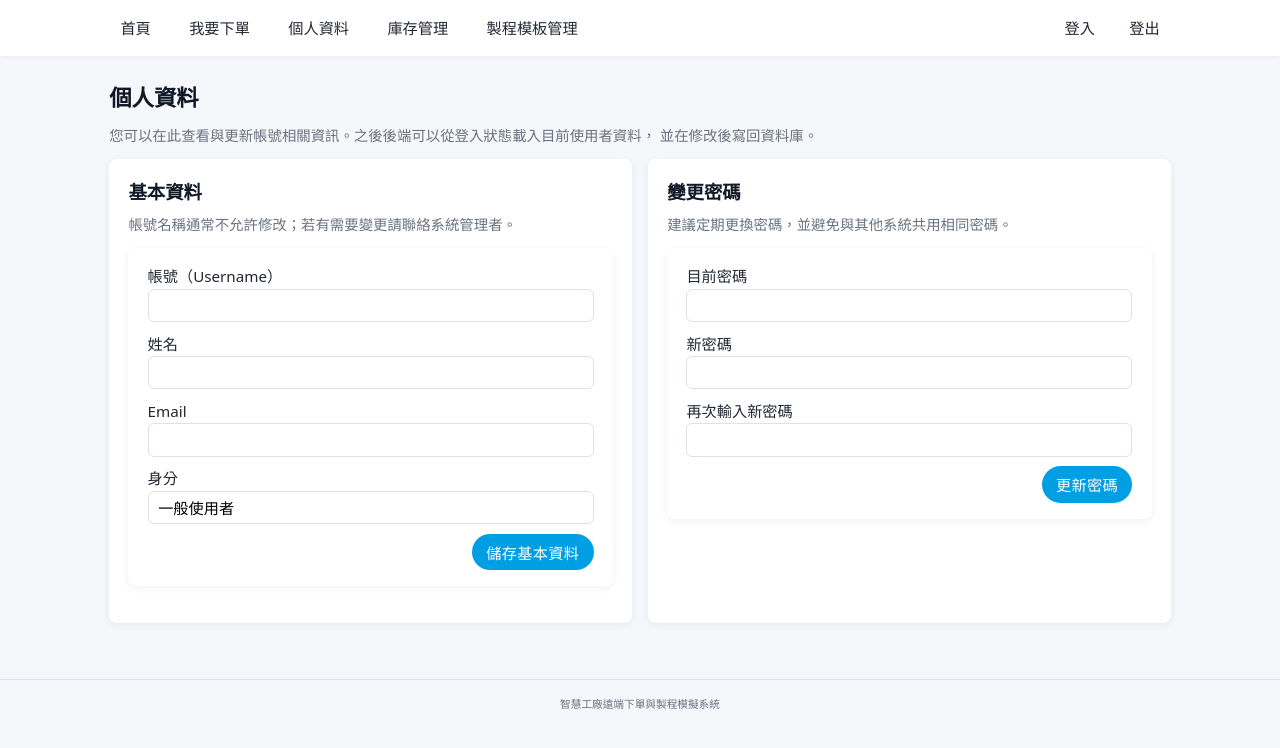
After one commit to 70130H940410/Festo, a Flask app: page /user/profile in a window 1280 px wide. The commit adds this page. Shown: the top 748 px of the page. Run offline with Flask 3, Linux system fonts and the light colour scheme.

```diff
--- a/shopping_website/templates/auth/login.html
+++ b/shopping_website/templates/auth/login.html
@@ -30,8 +30,8 @@
     一般使用者可直接註冊；若您是工廠負責人，請向系統管理者取得工廠金鑰後註冊。
   </p>
   <div class="mt-1">
-    <a class="btn" href="../auth/register_customer.html">註冊一般使用者</a>
-    <a class="btn btn-secondary" href="../auth/register_manager.html">註冊工廠管理者</a>
+    <a class="btn" href="{{ url_for('register_customer') }}">註冊一般使用者</a>
+    <a class="btn btn-secondary" href="{{ url_for('register_manager') }}">註冊工廠管理者</a>
   </div>
 </div>
 {% endblock %}
--- a/shopping_website/templates/auth/register_customer.html
+++ b/shopping_website/templates/auth/register_customer.html
@@ -31,7 +31,7 @@
 
   <div class="mt-2">
     <button type="submit">建立帳號</button>
-    <a class="btn btn-secondary" href="../auth/login.html">返回登入</a>
+    <a class="btn btn-secondary" href="{{ url_for('login') }}">返回登入</a>
   </div>
 </form>
 
@@ -40,6 +40,6 @@
   <p class="text-muted">
     若需管理庫存與製程模板，請改用工廠管理者註冊，並輸入工廠負責人金鑰。
   </p>
-  <a class="btn" href="../auth/register_manager.html">前往管理者註冊</a>
+  <a class="btn" href="{{ url_for('register_manager') }}">前往管理者註冊</a>
 </div>
 {% endblock %}
--- a/shopping_website/templates/auth/register_manager.html
+++ b/shopping_website/templates/auth/register_manager.html
@@ -36,7 +36,7 @@
 
   <div class="mt-2">
     <button type="submit">建立管理者帳號</button>
-    <a class="btn btn-secondary" href="../auth/login.html">返回登入</a>
+    <a class="btn btn-secondary" href="{{ url_for('login') }}">返回登入</a>
   </div>
 </form>
 
@@ -45,6 +45,6 @@
   <p class="text-muted">
     如果只需要遠端下單與查看產線模擬，請使用一般使用者帳號即可。
   </p>
-  <a class="btn" href="../auth/register_customer.html">前往一般使用者註冊</a>
+  <a class="btn" href="{{ url_for('register_customer') }}">前往一般使用者註冊</a>
 </div>
 {% endblock %}
--- /dev/null
+++ b/shopping_website/templates/user/profile.html
@@ -0,0 +1,88 @@
+{% extends "base.html" %}
+
+{% block title %}個人資料 - 智慧工廠下單系統{% endblock %}
+
+{% block content %}
+<h2>個人資料</h2>
+<p class="text-muted">
+  您可以在此查看與更新帳號相關資訊。之後後端可以從登入狀態載入目前使用者資料，
+  並在修改後寫回資料庫。
+</p>
+
+{# 提示訊息：之後後端可以帶 success_message / error_message 進來 #}
+{% if success_message %}
+  <div class="alert alert-success">
+    {{ success_message }}
+  </div>
+{% endif %}
+{% if error_message %}
+  <div class="alert alert-error">
+    {{ error_message }}
+  </div>
+{% endif %}
+
+<div class="grid-2">
+  <!-- 左邊：基本資料 -->
+  <section class="card">
+    <h3>基本資料</h3>
+    <p class="text-muted">
+      帳號名稱通常不允許修改；若有需要變更請聯絡系統管理者。
+    </p>
+
+    <form method="post" action="{{ url_for('user_profile') }}">
+      <label>
+        帳號（Username）
+        <input type="text" name="username" value="{{ user.username if user else '' }}" readonly>
+      </label>
+
+      <label>
+        姓名
+        <input type="text" name="full_name" value="{{ user.full_name if user else '' }}">
+      </label>
+
+      <label>
+        Email
+        <input type="email" name="email" value="{{ user.email if user else '' }}">
+      </label>
+
+      <label>
+        身分
+        <input type="text" value="{% if user and user.role == 'manager' %}工廠管理者{% else %}一般使用者{% endif %}" readonly>
+      </label>
+
+      <div class="mt-2 text-right">
+        <button type="submit" name="action" value="update_profile">儲存基本資料</button>
+      </div>
+    </form>
+  </section>
+
+  <!-- 右邊：變更密碼 -->
+  <section class="card">
+    <h3>變更密碼</h3>
+    <p class="text-muted">
+      建議定期更換密碼，並避免與其他系統共用相同密碼。
+    </p>
+
+    <form method="post" action="{{ url_for('user_profile') }}">
+      <label>
+        目前密碼
+        <input type="password" name="current_password" required>
+      </label>
+
+      <label>
+        新密碼
+        <input type="password" name="new_password" required>
+      </label>
+
+      <label>
+        再次輸入新密碼
+        <input type="password" name="new_password_confirm" required>
+      </label>
+
+      <div class="mt-2 text-right">
+        <button type="submit" name="action" value="change_password">更新密碼</button>
+      </div>
+    </form>
+  </section>
+</div>
+{% endblock %}
```
Also changed, not shown: shopping_website/templates/index.html (+5 -5 lines).
